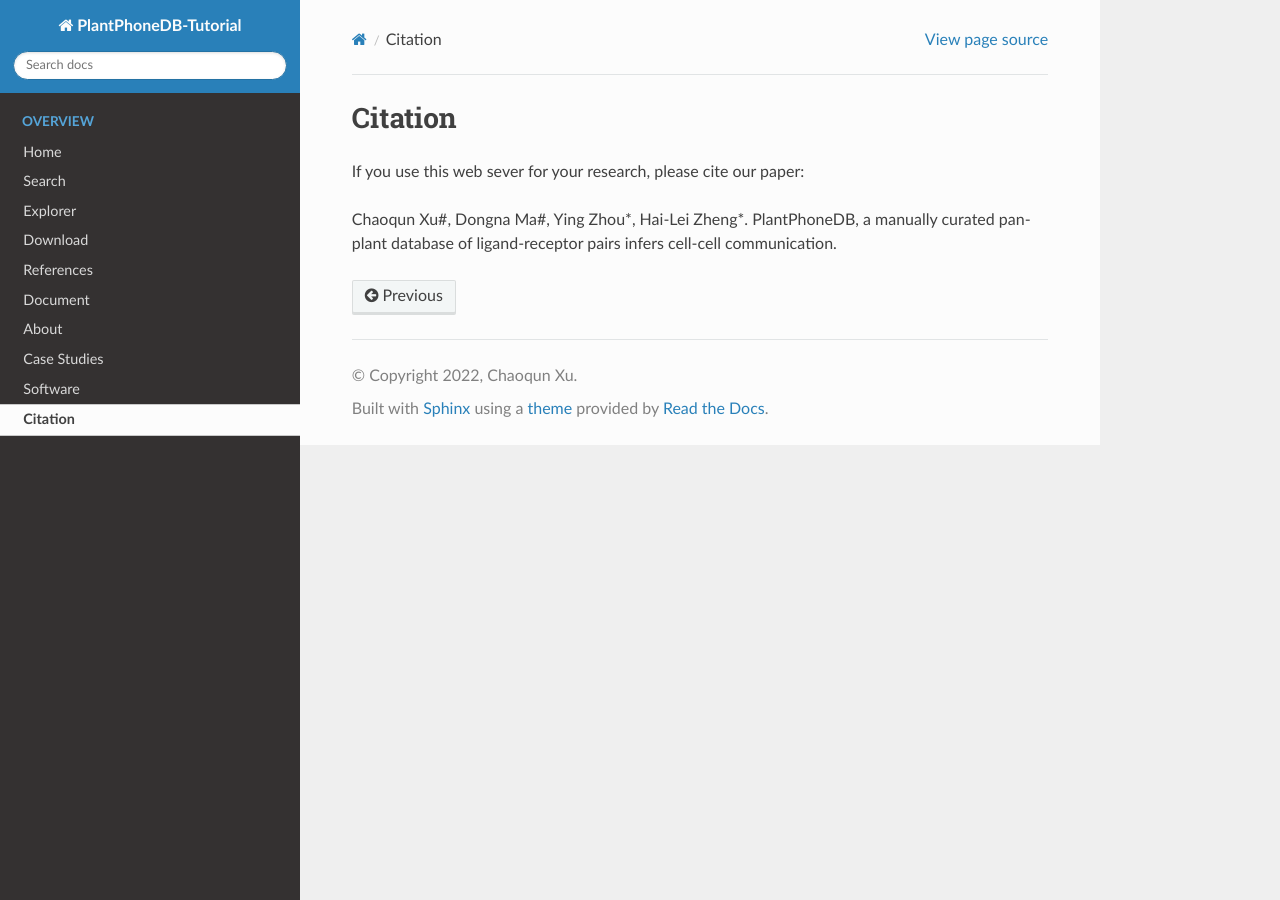
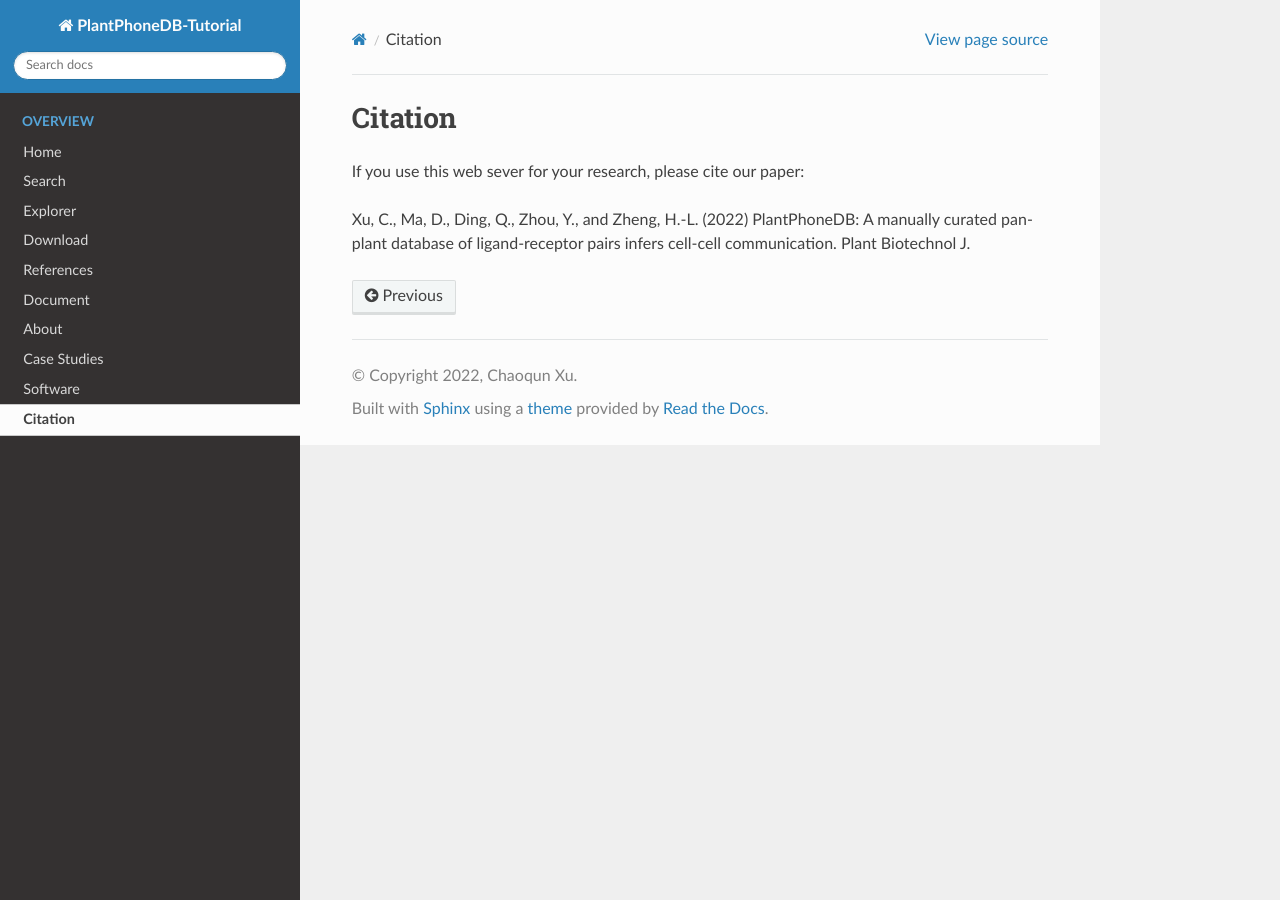
Before and after one commit to Jasonxu0109/PlantPhoneDB, a Sphinx documentation site: the page built from PlantPhoneDB-Tutorial/source/10-Citation.rst, in a window 1280 px wide. Built offline with Sphinx 7.4.7 and the Read the Docs theme 2.0.0, drawn with Linux system fonts in a browser that asks for light colours.

Commit message:
Update 10-Citation.rst

```diff
--- a/PlantPhoneDB-Tutorial/source/10-Citation.rst
+++ b/PlantPhoneDB-Tutorial/source/10-Citation.rst
@@ -4,4 +4,4 @@ Citation
 
 If you use this web sever for your research, please cite our paper:
 
-Chaoqun Xu#, Dongna Ma#, Ying Zhou*, Hai-Lei Zheng*. PlantPhoneDB, a manually curated pan-plant database of ligand-receptor pairs infers cell-cell communication.
+Xu, C., Ma, D., Ding, Q., Zhou, Y., and Zheng, H.-L. (2022) PlantPhoneDB: A manually curated pan-plant database of ligand-receptor pairs infers cell-cell communication. Plant Biotechnol J.
```
